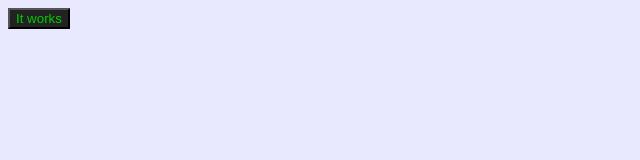
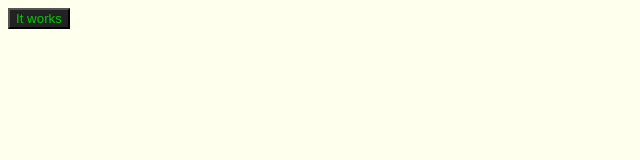
Before and after one commit to GoodKidJonesy/XDIT, a website built with webpack: page Gruppe-9/app/public/index.html in a window 1280 px wide. Shown: the whole page, without its empty margins (0-640 px from the left). Built offline with nearby package versions, Linux system fonts and the light colour scheme.

Commit message:
smol primary color change for fun

```diff
--- a/Gruppe-9/app/public/CSS/main.css
+++ b/Gruppe-9/app/public/CSS/main.css
@@ -1,7 +1,7 @@
 /* No CSS *//*# sourceMappingURL=main.css.map */
 /*The main css that every page will use on top of their specific css*/
 :root {
-    --light: #E8E8FF; /*primary color*/
+    --light: #FFFFEE; /*primary color*/
     --dark: #222222; /*secondary color*/
     --green: #00CC00; /*tertiary color*/
 }
```
